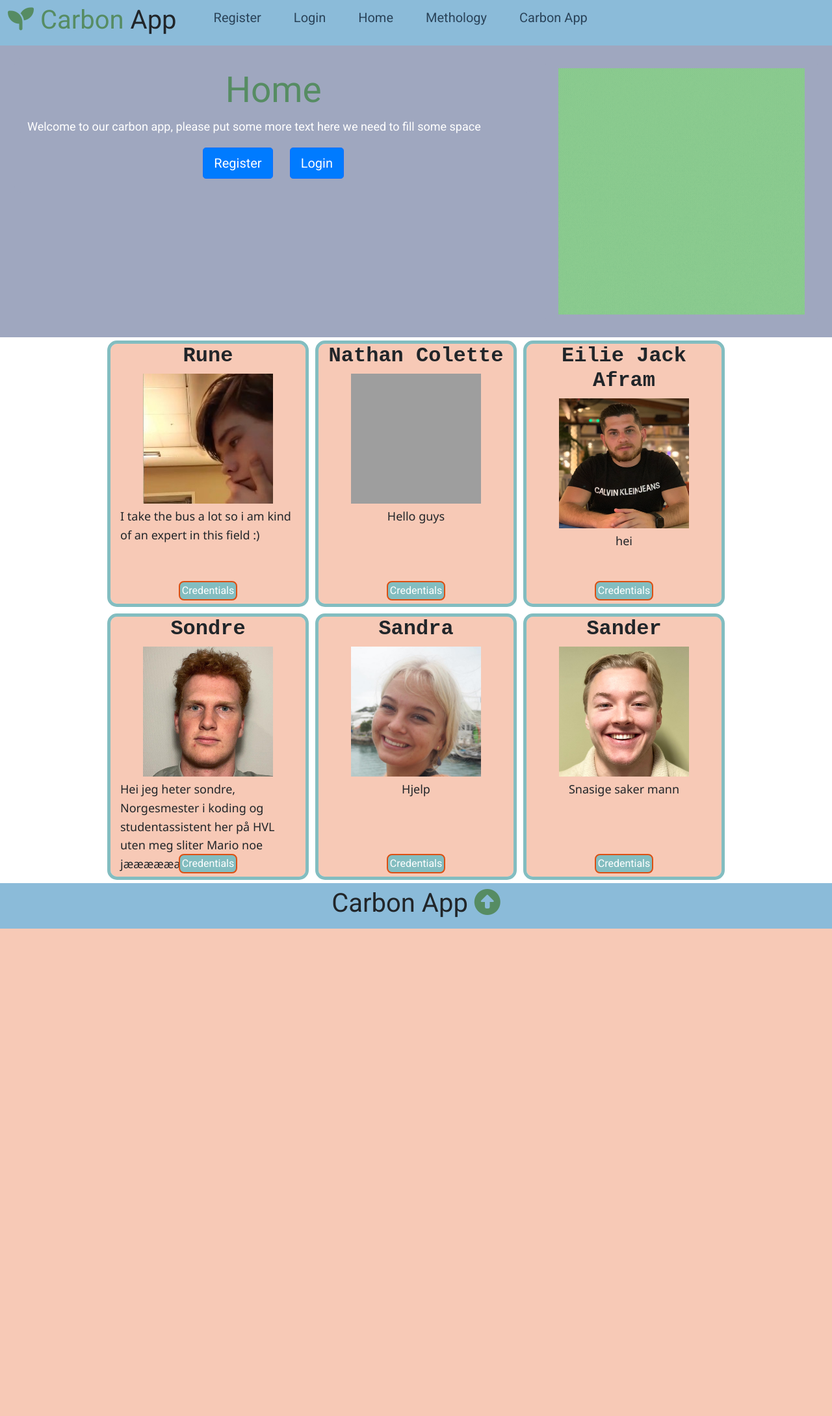
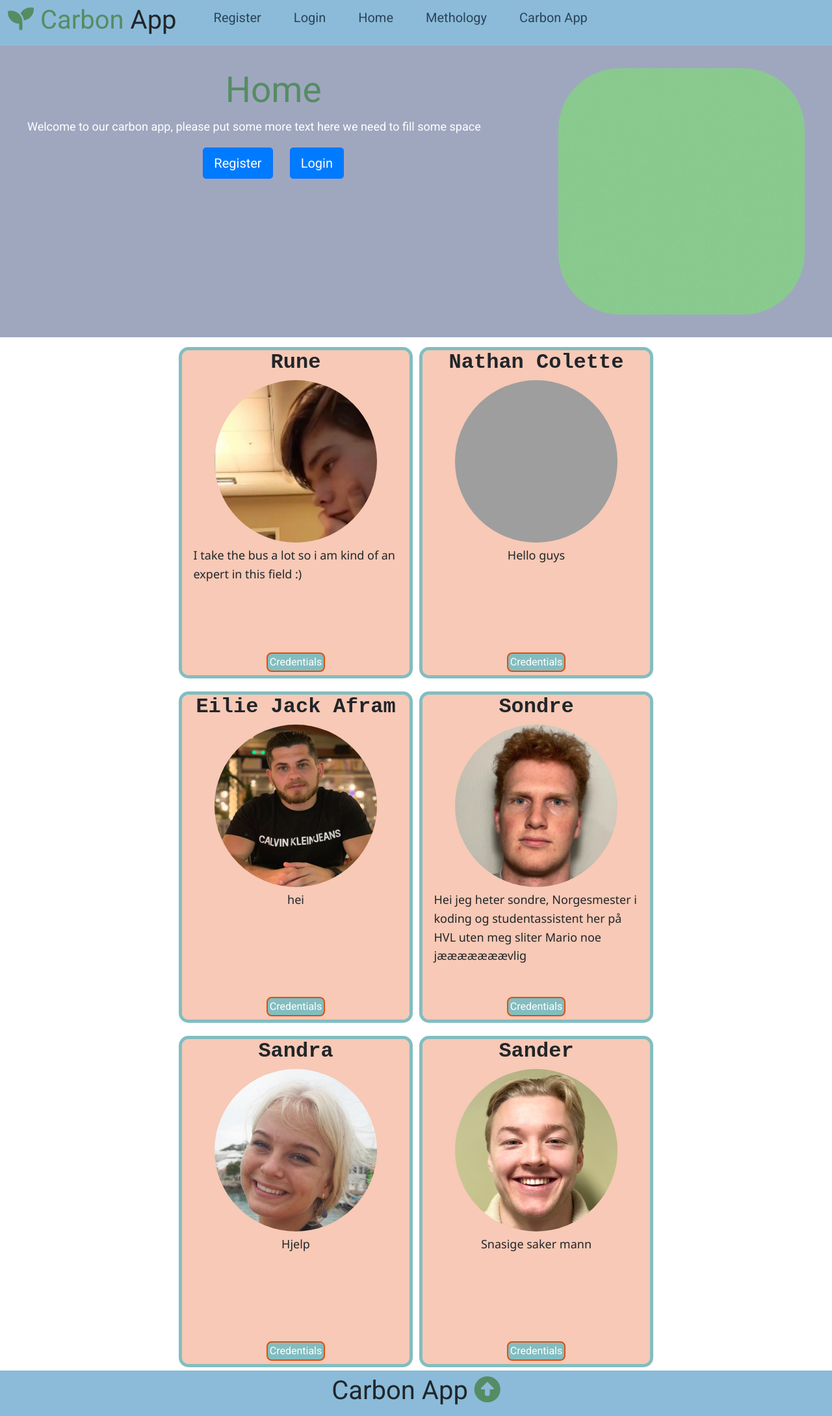
Before and after one commit to sandrathereseb/carbon_app_2023, a Flask app: page /home in a window 1280 px wide. Shown: the whole page at 65% size. Before the commit the page ends 1429 px from the top, so only its background shows below. Run offline with Flask 2, Linux system fonts and the light colour scheme; some libraries are stand-ins or nearby versions; grey boxes are pictures that could not be loaded.

Commit message:
Update home.css

```diff
--- a/capp/static/home.css
+++ b/capp/static/home.css
@@ -152,16 +152,16 @@ p { /* change this to a class from global attribute */
 
 
 .pfp {
-  height: 200px;
-  width: 200px;
+  height: 250px;
+  width: 250px;
+  border-radius: 50%;
 }
 
 .person {
   display: flex;
   flex-direction: column;
-  width: 300px;
-  height: 400px;
-
+  width: 350px;
+  height: 500px;
   background-color: #F7C9B6;
   outline-width: 5px;
   outline-color:#83BDC0;
@@ -173,7 +173,7 @@ p { /* change this to a class from global attribute */
   position: relative;
   margin: 10px;
   border-radius: 10px;
-
+margin-top: 20px;
 }
 
 .dev {
@@ -271,4 +271,5 @@ a:link{
 .iconimg{
   width:325;
   height:325;
+  border-radius: 25%;
 }
```
